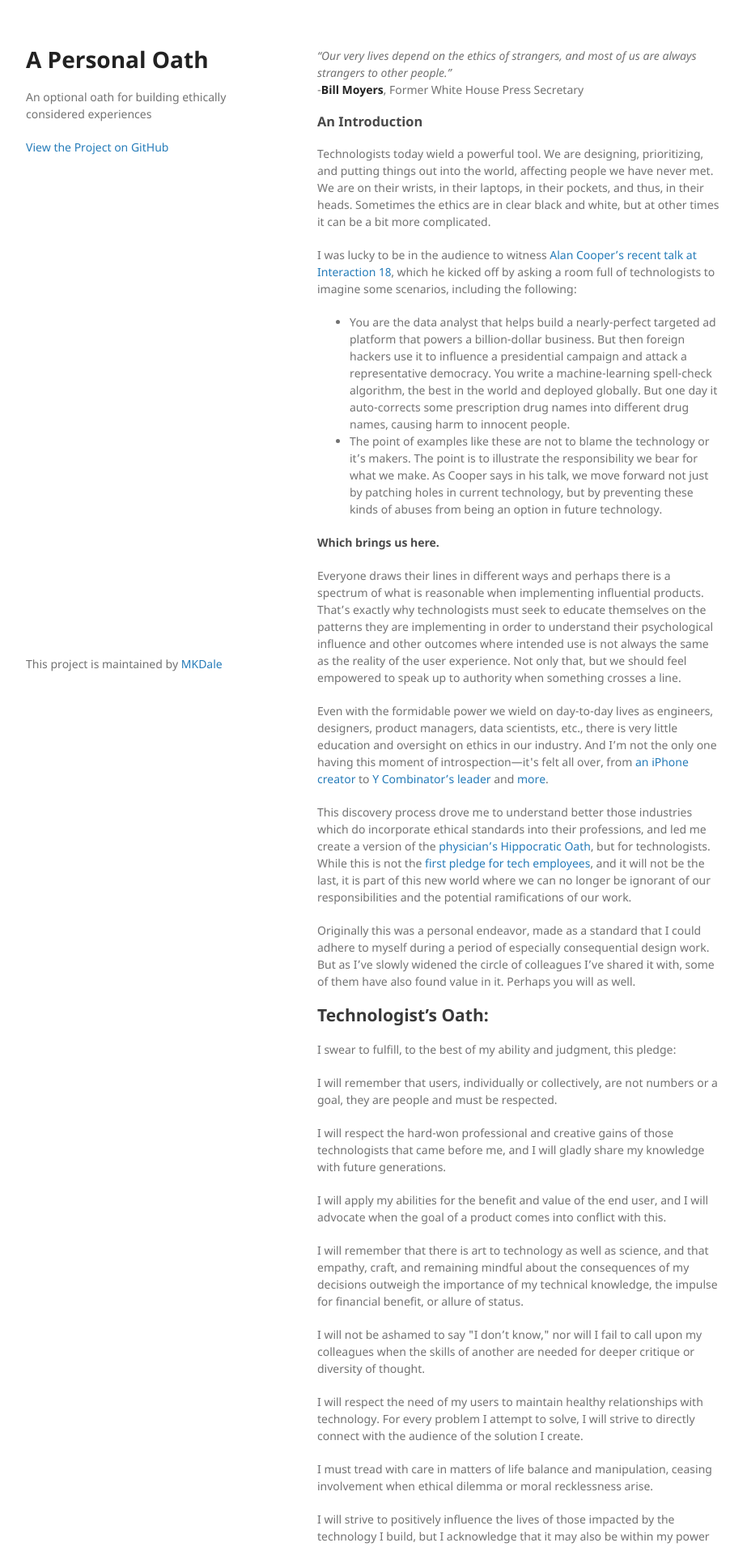
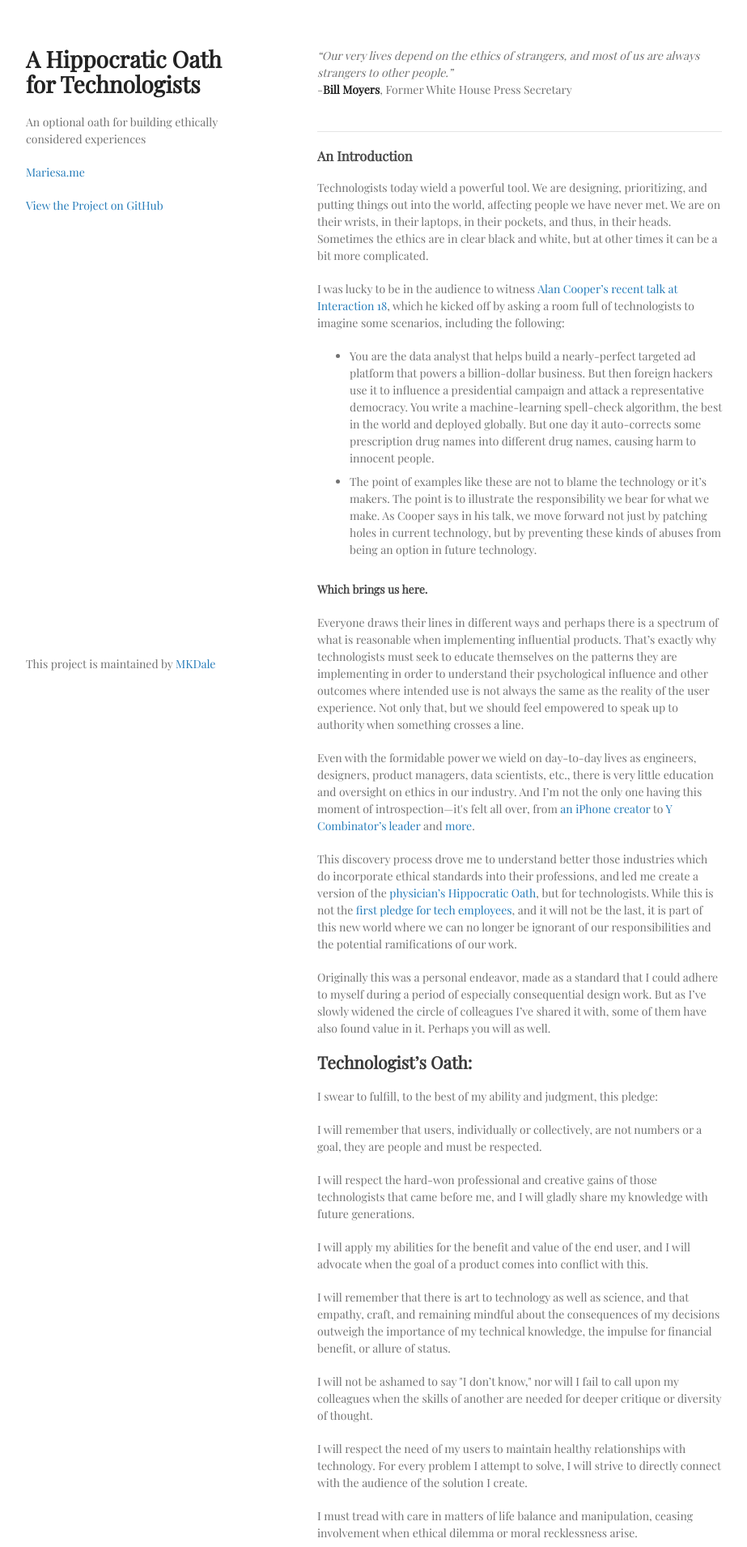
Before and after one commit to MKDale/techoath, a Jekyll site: the page built from index.md, in a window 1280 px wide. Shown: the top 1910 px of the page at 81% size, without its empty margins (178-1101 px from the left). Built offline with Jekyll 4.4.1, drawn with Linux system fonts in a browser that asks for light colours.

Commit message:
adding custom css and updated markup for style

```diff
--- a/_layouts/default.html
+++ b/_layouts/default.html
@@ -15,8 +15,9 @@
   <body>
     <div class="wrapper">
       <header>
-        <a href="{{ site.github.url }}"> <h1>A Personal Oath</h1> </a>
+        <a href="{{ site.github.url }}"> <h1>A Hippocratic Oath for Technologists</h1> </a>
         <p>{{ site.description | default: site.github.project_tagline }}</p>
+        <p><a href="http://mariesa.me.">Mariesa.me</a></p>
 
         {% if site.github.is_project_page %}
           <p class="view"><a href="{{ site.github.repository_url }}">View the Project on GitHub <small>{{ github_name }}</small></a></p>
@@ -28,9 +29,11 @@
 
       </header>
       <section>
-
-      <em>“Our very lives depend on the ethics of strangers, and most of us are always strangers to other people.”</em><p>-<strong>Bill Moyers</strong>, Former White House Press Secretary</p>
-
+          <div style="intro-quote">
+      <em>“Our very lives depend on the ethics of strangers, and most of us are always strangers to other people.”</em><p>-<strong>Bill Moyers</strong>, Former White House Press Secretary</p><br>
+            </div>
+          <hr>
+          <article>
         <h3>An Introduction</h3>
         <p>Technologists today wield a powerful tool. We are designing, prioritizing, and putting things out into the world, affecting people we have never met. We are on their wrists, in their laptops, in their pockets, and thus, in their heads. Sometimes the ethics are in clear black and white, but at other times it can be a bit more complicated.</p>
 
@@ -49,7 +52,8 @@
         <p>This discovery process drove me to understand better those industries which do incorporate ethical standards into their professions, and led me create a version of the <a target='_blank' href="https://en.wikipedia.org/wiki/Hippocratic_Oath">physician’s Hippocratic Oath</a>, but for technologists. While this is not the <a href="http://neveragain.tech/" target="_blank">first pledge for tech employees</a>, and it will not be the last, it is part of this new world where we can no longer be ignorant of our responsibilities and the potential ramifications of our work.</p>
 
         <p>Originally this was a personal endeavor, made as a standard that I could adhere to myself during a period of especially consequential design work. But as I’ve slowly widened the circle of colleagues I’ve shared it with, some of them have also found value in it. Perhaps you will as well.</p>
-
+              </article>
+        <article>
 
         <h2>Technologist’s Oath:</h2>
 
@@ -78,37 +82,44 @@
         <p>I will remember that I remain a member of society, with special obligations to all my fellow human beings, those sound of mind and body as well as the disabled or moderately impaired.</p>
 
         <p>Above all, I understand that I am the gatekeeper; placing greater concern in the consequences of the technology I build over that of obeying authority. If I do not violate this oath, may I enjoy life and my craft, respected while I live and remembered with esteem thereafter. May I always act so as to preserve the highest standards of my calling and may I long experience the joy of helping those who explicitly or implicitly seek my help through the experiences and products I help put into the world.</p>
-
+            </article>
+        <article>
         <h3>Code Comment snippet</h3>
-          <code>
+          <div class="highlighter-rouge">
+              <div class="highlight">
+                  <pre class="highlight">
+            <code>
               <!--Technologist’s Oath:
 
-                <p>I swear to fulfill, to the best of my ability and judgment, this pledge:</p>
+                I swear to fulfill, to the best of my ability and judgment, this pledge:
 
-                <p>I will remember that users, individually or collectively, are not numbers or a goal, they are people and must be respected.</p>
+                I will remember that users, individually or collectively, are not numbers or a goal, they are people and must be respected.
 
-                <p>I will respect the hard-won professional and creative gains of those technologists that came before me, and I will gladly share my knowledge with future generations.</p>
+                I will respect the hard-won professional and creative gains of those technologists that came before me, and I will gladly share my knowledge with future generations.
 
-                <p>I will apply my abilities for the benefit and value of the end user, and I will advocate when the goal of a product comes into conflict with this.</p>
+                I will apply my abilities for the benefit and value of the end user, and I will advocate when the goal of a product comes into conflict with this.
 
-                <p>I will remember that there is art to technology as well as science, and that empathy, craft, and remaining mindful about the consequences of my decisions outweigh the importance of my technical knowledge, the impulse for financial benefit, or allure of status.</p>
+                I will remember that there is art to technology as well as science, and that empathy, craft, and remaining mindful about the consequences of my decisions outweigh the importance of my technical knowledge, the impulse for financial benefit, or allure of status.
 
-                <p>I will not be ashamed to say "I don’t know," nor will I fail to call upon my colleagues when the skills of another are needed for deeper critique or diversity of thought.</p>
+                I will not be ashamed to say "I don’t know," nor will I fail to call upon my colleagues when the skills of another are needed for deeper critique or diversity of thought.
 
-                <p>I will respect the need of my users to maintain healthy relationships with technology. For every problem I attempt to solve, I will strive to directly connect with the audience of the solution I create.</p>
+                I will respect the need of my users to maintain healthy relationships with technology. For every problem I attempt to solve, I will strive to directly connect with the audience of the solution I create.
 
-                <p>I must tread with care in matters of life balance and manipulation, ceasing involvement when ethical dilemma or moral recklessness arise.</p>
+                I must tread with care in matters of life balance and manipulation, ceasing involvement when ethical dilemma or moral recklessness arise.
 
-                <p>I will strive to positively influence the lives of those impacted by the technology I build, but I acknowledge that it may also be within my power to negatively impact a life to serious consequence; this awesome responsibility must be faced with great humbleness and awareness of my own limitations.</p>
+                I will strive to positively influence the lives of those impacted by the technology I build, but I acknowledge that it may also be within my power to negatively impact a life to serious consequence; this awesome responsibility must be faced with great humbleness and awareness of my own limitations.
 
-                <p>I will remember that I do not build merely platforms, applications, or websites but that my work affects human beings in the end, whose capacity or ability to use my creation may affect their family, economic stability, or mental well being. My responsibility should include  any directly related outcomes, if I believe I have crafted a truly ethical product.</p>
+                I will remember that I do not build merely platforms, applications, or websites but that my work affects human beings in the end, whose capacity or ability to use my creation may affect their family, economic stability, or mental well being. My responsibility should include  any directly related outcomes, if I believe I have crafted a truly ethical product.
 
-                <p>I will prevent exploitation of users whenever I can, for prevention is preferable to extrication.</p>
+                I will prevent exploitation of users whenever I can, for prevention is preferable to extrication.
 
-                <p>I will remember that I remain a member of society, with special obligations to all my fellow human beings, those sound of mind and body as well as the disabled or moderately impaired.</p>
+                I will remember that I remain a member of society, with special obligations to all my fellow human beings, those sound of mind and body as well as the disabled or moderately impaired.
 
-                <p>Above all, I understand that I am the gatekeeper; placing greater concern in the consequences of the technology I build over that of obeying authority. If I do not violate this oath, may I enjoy life and my craft, respected while I live and remembered with esteem thereafter. May I always act so as to preserve the highest standards of my calling and may I long experience the joy of helping those who explicitly or implicitly seek my help through the experiences and products I help put into the world.</p>--></code>
-
+                Above all, I understand that I am the gatekeeper; placing greater concern in the consequences of the technology I build over that of obeying authority. If I do not violate this oath, may I enjoy life and my craft, respected while I live and remembered with esteem thereafter. May I always act so as to preserve the highest standards of my calling and may I long experience the joy of helping those who explicitly or implicitly seek my help through the experiences and products I help put into the world.--></code>
+                    </pre>
+                  </div>
+              </div>
+          </article>
       </section>
       <footer>
         {% if site.github.is_project_page %}
--- a/assets/css/style.scss
+++ b/assets/css/style.scss
@@ -2,3 +2,20 @@
 ---
 
 @import "jekyll-theme-minimal";
+@import url('https://fonts.googleapis.com/css?family=Playfair+Display');
+
+body {
+   font-family: 'Playfair Display', serif;
+}
+
+article {
+    margin: .5em 0;
+}
+
+.intro-quote {
+    padding: 15px;
+}
+
+li {
+    padding-bottom: 8px;
+}
```
Also changed, not shown: 1 other file.
